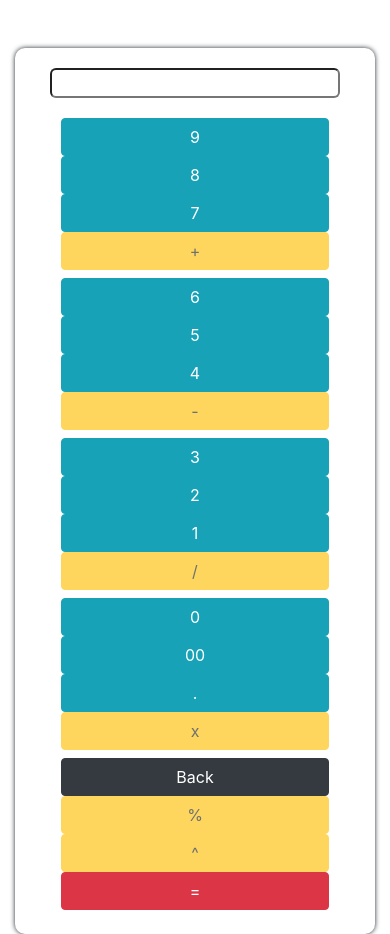
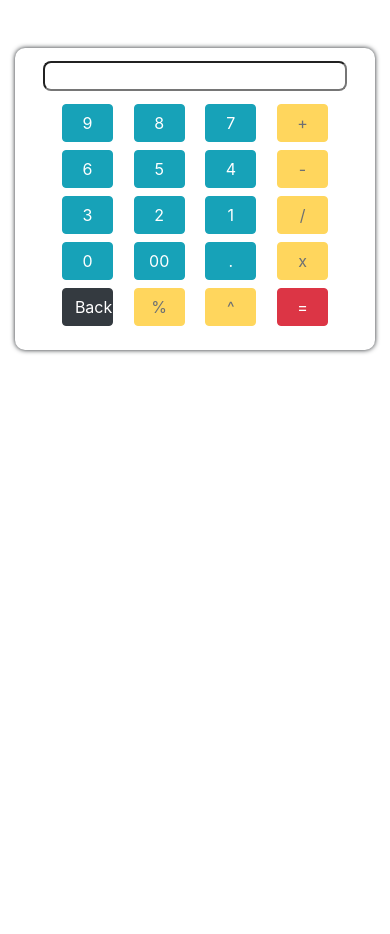
Before and after one commit to Lucky6400/CalculatorWithUI, a plain HTML site: page index.html in a window 390 px wide. After the commit the page ends 844 px from the top, so only its background shows below. Drawn offline with nearby package versions, Linux system fonts and the light colour scheme.

Commit message:
Added responsiveness for 360x640 devices

```diff
--- a/index.html
+++ b/index.html
@@ -8,6 +8,7 @@
 <link rel="stylesheet" href="https://cdnjs.cloudflare.com/ajax/libs/twitter-bootstrap/4.6.0/css/bootstrap.min.css">
 <link rel="stylesheet" href="https://cdnjs.cloudflare.com/ajax/libs/font-awesome/5.15.4/css/all.min.css">
 <link rel="stylesheet" href="style.css">
+<link rel="stylesheet" href="responsive.css">
 <title>Calculator with UI</title>
 </head>
 <body>
@@ -16,75 +17,75 @@
             <div class=" div-style">
                 <input id="display-box" type="text" class="txt-box" readonly>
             </div>
-            <div class="row text-center mr-3 ml-3">
-                <div class="col-lg-3">
-                    <button id="num" onclick="getData('9')" style="width: 100%;" class="btn btn-info">9</button>
-                </div>
-                <div class="col-lg-3">
-                    <button id="num" onclick="getData('8')" style="width: 100%;" class="btn btn-info">8</button>
-                </div>
-                <div class="col-lg-3">
-                    <button id="num" onclick="getData('7')" style="width: 100%;" class="btn btn-info">7</button>
-                </div>
-                <div class="col-lg-3">
-                    <button disabled="false" onclick="getData('+')" style="width: 100%;" class="btn btn-warning">+</button>
-                </div>
+            <div class="div-buttons text-center ">
+
+                    <button id="num" onclick="getData('9')"  class="btn calc-button btn-info">9</button>
+
+
+                    <button id="num" onclick="getData('8')"  class="btn calc-button btn-info">8</button>
+
+
+                    <button id="num" onclick="getData('7')"  class="btn calc-button btn-info">7</button>
+
+
+                    <button disabled="false" onclick="getData('+')"  class="btn calc-button btn-warning">+</button>
+
             </div>
-            <div class="row text-center mr-3 ml-3 mt-2">
-                <div class="col-lg-3">
-                    <button id="num" onclick="getData('6')" style="width: 100%;" class="btn btn-info">6</button>
-                </div>
-                <div class="col-lg-3">
-                    <button id="num" onclick="getData('5')" style="width: 100%;" class="btn btn-info">5</button>
-                </div>
-                <div class="col-lg-3">
-                    <button id="num" onclick="getData('4')" style="width: 100%;" class="btn btn-info">4</button>
-                </div>
-                <div class="col-lg-3">
-                    <button disabled="false" onclick="getData('-')" style="width: 100%;" class="btn btn-warning">-</button>
-                </div>
+            <div class="div-buttons text-center  mt-2">
+
+                    <button id="num" onclick="getData('6')"  class="btn calc-button btn-info">6</button>
+
+
+                    <button id="num" onclick="getData('5')"  class="btn calc-button btn-info">5</button>
+
+
+                    <button id="num" onclick="getData('4')"  class="btn calc-button btn-info">4</button>
+
+
+                    <button disabled="false" onclick="getData('-')"  class="btn calc-button btn-warning">-</button>
+
             </div>
-            <div class="row text-center mr-3 ml-3 mt-2">
-                <div class="col-lg-3">
-                    <button id="num" onclick="getData('3')" style="width: 100%;" class="btn btn-info">3</button>
-                </div>
-                <div class="col-lg-3">
-                    <button id="num" onclick="getData('2')" style="width: 100%;" class="btn btn-info">2</button>
-                </div>
-                <div class="col-lg-3">
-                    <button id="num" onclick="getData('1')" style="width: 100%;" class="btn btn-info">1</button>
-                </div>
-                <div class="col-lg-3">
-                    <button disabled="false" onclick="getData('/')" style="width: 100%;" class="btn btn-warning">/</button>
-                </div>
+            <div class="div-buttons text-center  mt-2">
+
+                    <button id="num" onclick="getData('3')" class="btn calc-button btn-info">3</button>
+
+
+                    <button id="num" onclick="getData('2')" class="btn calc-button btn-info">2</button>
+
+
+                    <button id="num" onclick="getData('1')" class="btn calc-button btn-info">1</button>
+
+
+                    <button disabled="false" onclick="getData('/')" class="btn calc-button btn-warning">/</button>
+
             </div>
-            <div class="row text-center mr-3 ml-3 mt-2">
-                <div class="col-lg-3">
-                    <button id="num" onclick="getData('0')" style="width: 100%;" class="btn btn-info">0</button>
-                </div>
-                <div class="col-lg-3">
-                    <button id="num" onclick="getData('00')" style="width: 100%;" class="btn btn-info">00</button>
-                </div>
-                <div class="col-lg-3">
-                    <button id="num" onclick="getData('.')" style="width: 100%;" class="btn btn-info">.</button>
-                </div>
-                <div class="col-lg-3">
-                    <button disabled="false" onclick="getData('*')" style="width: 100%;" class="btn btn-warning">x</button>
-                </div>
+            <div class="div-buttons text-center  mt-2">
+
+                    <button id="num" onclick="getData('0')"  class="btn calc-button btn-info">0</button>
+
+
+                    <button id="num" onclick="getData('00')" class="btn calc-button btn-info">00</button>
+
+
+                    <button id="num" onclick="getData('.')"  class="btn calc-button btn-info">.</button>
+
+
+                    <button disabled="false" onclick="getData('*')"  class="btn calc-button btn-warning">x</button>
+
             </div>
-            <div class="row text-center mr-3 ml-3 mt-2">
-                <div class="col-lg-3">
-                    <button onclick="backspace()" style="width: 100%;" class="btn btn-dark">Back</button>
-                </div>
-                <div class="col-lg-3">
-                    <button disabled="false" onclick="getData('%')" style="width: 100%;" class="btn btn-warning">%</button>
-                </div>
-                <div class="col-lg-3">
-                    <button disabled="false" onclick="getData('**')" style="width: 100%;" class="btn btn-warning">^</button>
-                </div>
-                <div class="col-lg-3">
-                    <button onclick="calc()" style="width: 100%;" class="btn btn-danger">=</button>
-                </div>
+            <div class="div-buttons text-center  mt-2">
+
+                    <button onclick="backspace()"  class="btn calc-button btn-dark">Back</button>
+
+
+                    <button disabled="false" onclick="getData('%')"  class="btn calc-button btn-warning">%</button>
+
+
+                    <button disabled="false" onclick="getData('**')"  class="btn calc-button btn-warning">^</button>
+
+
+                    <button onclick="calc()" class="btn calc-button btn-danger">=</button>
+
             </div>
         </div>
     </div>
--- /dev/null
+++ b/responsive.css
@@ -0,0 +1,6 @@
+@media only screen and (min-width:0px) and (max-width:640px){
+    .calc-button{
+        width: 3.2rem;
+        margin:0rem 0.5rem;
+    }
+}
--- a/style.css
+++ b/style.css
@@ -1,8 +1,18 @@
+
+
 .div-style{
-    width: 100%; padding: 20px; margin: auto; box-sizing: border-box;
+     padding: 0.8rem; margin: auto; box-sizing: border-box;
 }
 
 
 .txt-box{
-    width: 100%; box-sizing: border-box; text-align: right; border-radius: 6px;
+    width: 100%; box-sizing: border-box; text-align: right; border-radius: 0.5rem;
 }
+
+.div-buttons{
+    flex-wrap: wrap;
+}
+.calc-button{
+    width: 4rem;
+    margin:0rem 0.5rem;
+}
```
